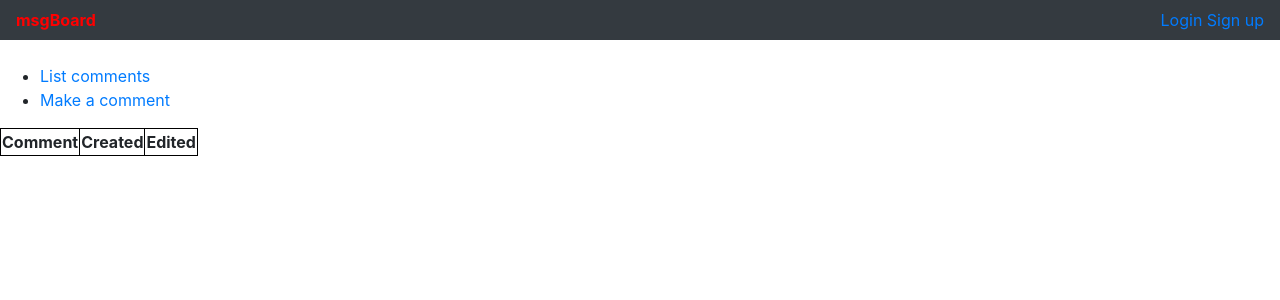
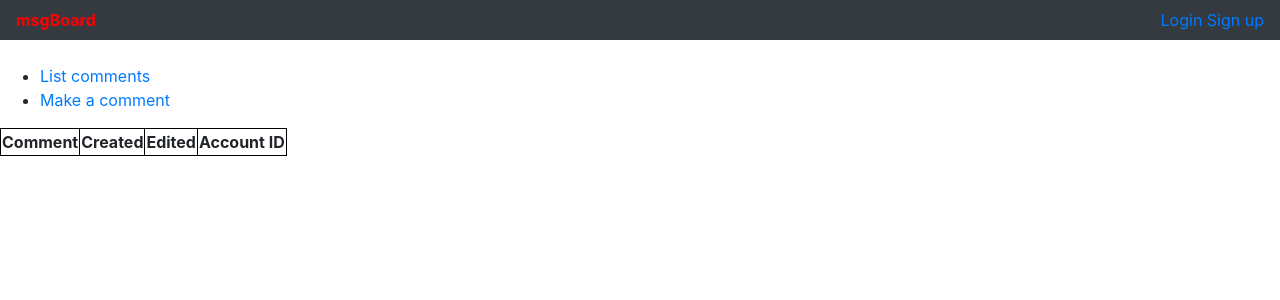
Before and after one commit to sinplosion/msgboard, a Flask app: page /comment in a window 1280 px wide. Shown: the top 300 px of the page. Run offline with Flask 2, Linux system fonts and the light colour scheme; data that the repository does not hold is empty; some libraries are stand-ins or nearby versions.

Commit message:
fixed listing comments and updated readme with the issue in heroku

```diff
--- a/application/comment/views.py
+++ b/application/comment/views.py
@@ -8,7 +8,7 @@ from application.auth.models import User
 
 @app.route("/comment", methods=["GET"])
 def comment_index():
-    return render_template("comment/list.html")
+    return render_template("comment/list.html", comment=Comment.query.all())
 
 @app.route("/comment/new/")
 @login_required
--- a/application/templates/comment/list.html
+++ b/application/templates/comment/list.html
@@ -13,12 +13,14 @@
     <th>Comment</th>
     <th>Created</th>
     <th>Edited</th>
+    <th>Account ID</th>
   </tr>
   {% for comment in comment %}
   <tr>
     <td>{{ comment.content }}</td>
     <td>{{ comment.created }}</td>
     <td>{{ comment.edited }}</td>
+    <td>{{ comment.account_id}}</td>
     <td>
       <form method="POST" action="{{ url_for('comment_edit', comment_id=comment.id) }}">
         <input type="submit" value="edit" />
```
Also changed, not shown: README.md.
